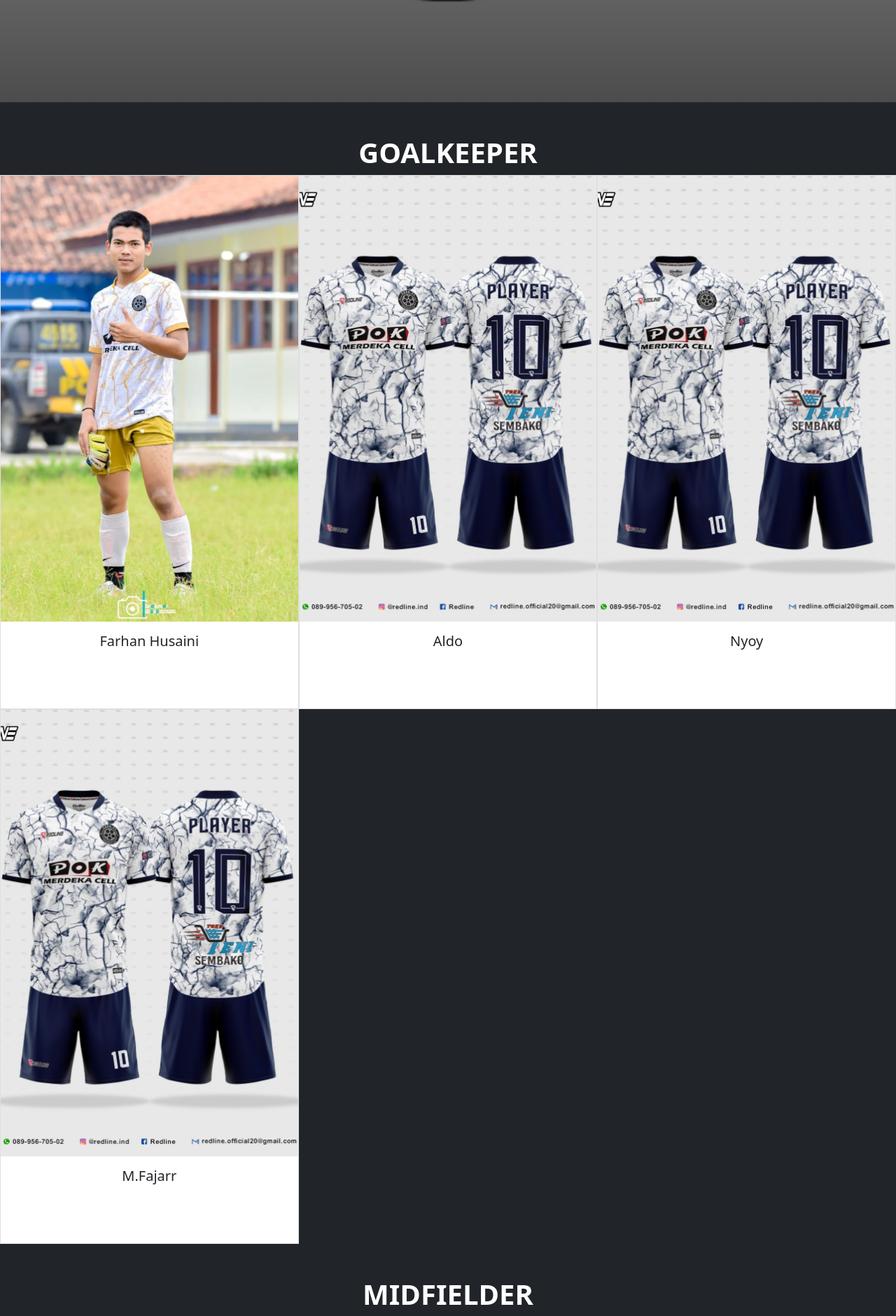
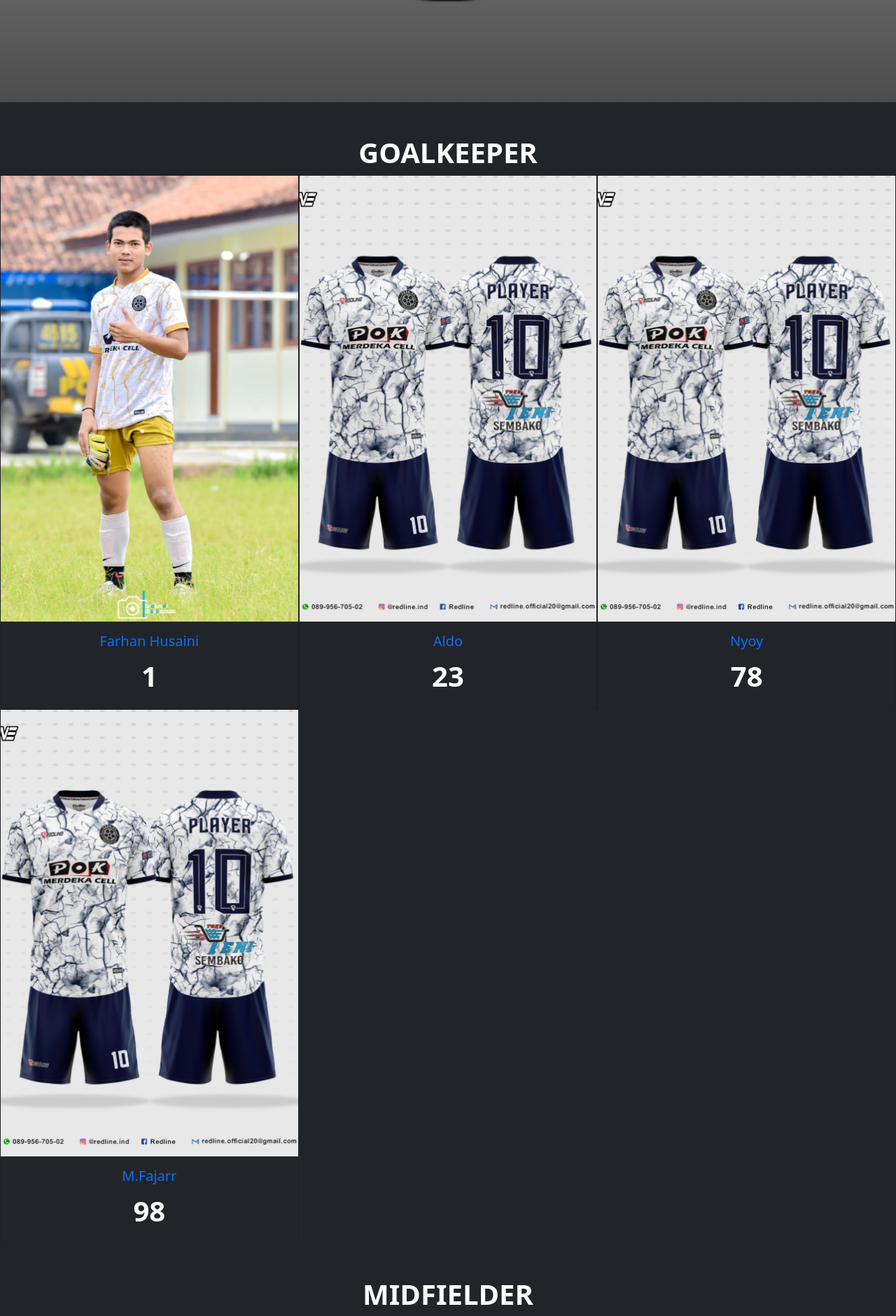
Before and after one commit to tesafc/www2, a Jekyll site: the page built from players.html, in a window 1280 px wide. Shown: the part 574-2454 px from the top of the page at 70% size. Built offline with Jekyll 4.4.1, drawn with Linux system fonts in a browser that asks for light colours.

Commit message:
Update players.html

```diff
--- a/players.html
+++ b/players.html
@@ -11,7 +11,7 @@
       <h1 class="d-block w-100 pt-5 text-uppercase text-center fw-bold">{{ role.name }}</h1>
       {% for player in role.items %}
     <div class="col">
-      <div class="card rounded-0 h-100">
+      <div class="card rounded-0 h-100 bg-dark text-white">
         {% if player.pp %}
           <img src="{{ player.pp }}" class="rounded-0">
           {% else %}
@@ -19,7 +19,7 @@
         {% endif %}
         <div class="card-body">
           <h5 class="card-title text-center text-capitalize">
-            {% if player.profile-link %}<a href="{{ player.profile-link }}" class="stretched-link link-dark text-decoration-none">{{ player.name }}</a>{% else %}{{ player.name }}{% endif %}
+            {% if player.profile-link %}<a href="{{ player.profile-link }}" class="stretched-link text-decoration-none">{{ player.name }}</a>{% else %}{{ player.name }}{% endif %}
           </h5>
           <p class="card-text text-center fs-1 fw-bold">{{ player.no-punggung }}</p>
         </div>
```
